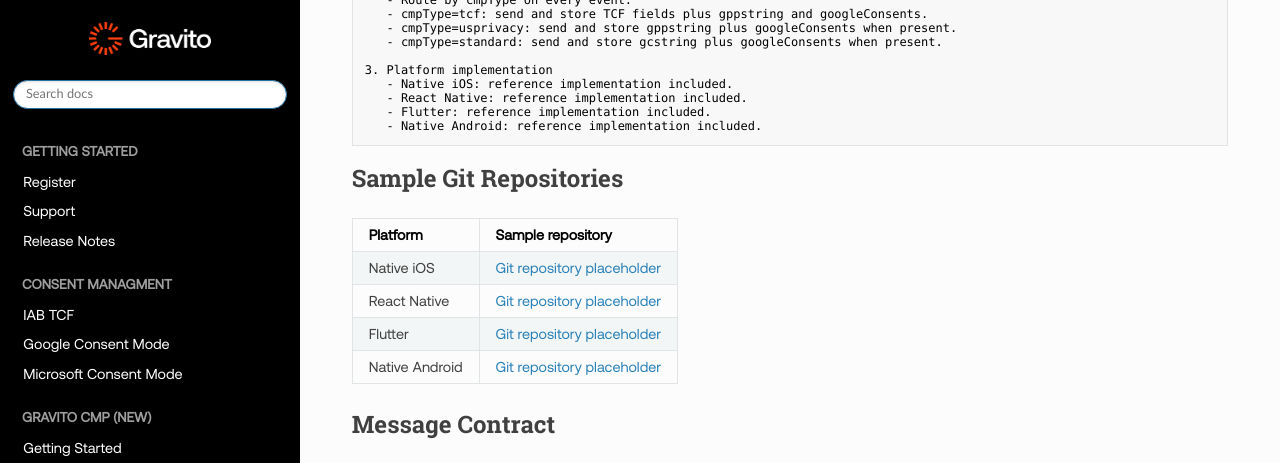
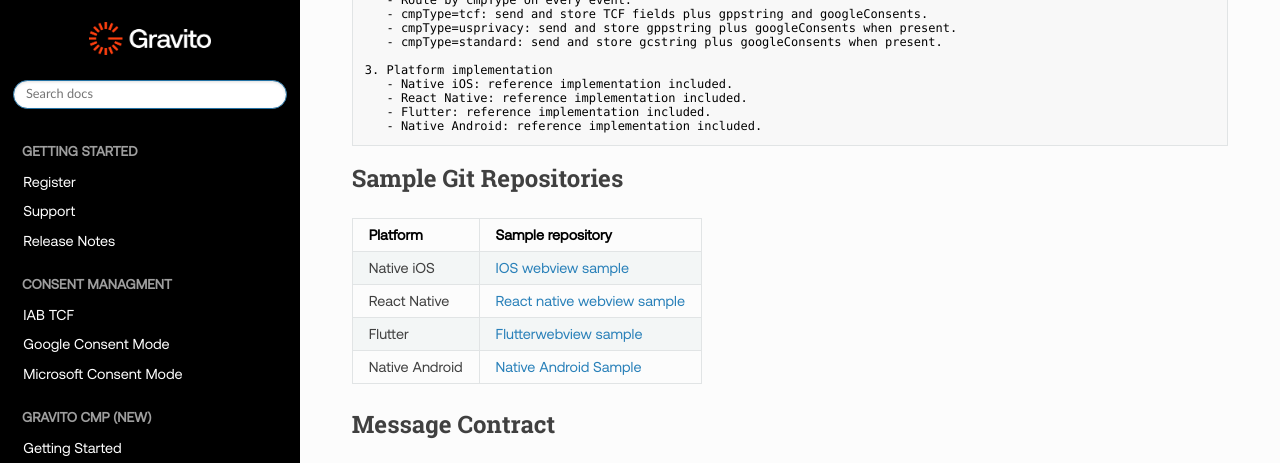
Before and after one commit to GravitoLtd/gravitoltd.github.io, an MkDocs documentation site: the page built from docs/Gravito_V6_CMP/FAQ/GPP-Support-webview.md, in a window 1280 px wide and 900 px high, scrolled down 1775 px. Shown: the top 463 px of the window. Built offline with MkDocs 1.6.1, drawn with Linux system fonts in a browser that asks for light colours; nearby versions of some CDN libraries; comment, search, counter and statistics services are not loaded.

```diff
--- a/docs/Gravito_V6_CMP/drafts/CMPV6-GPP-Support-webview.md
+++ b/docs/Gravito_V6_CMP/FAQ/GPP-Support-webview.md
@@ -82,10 +82,10 @@ Use the following structure when planning a mobile WebView integration:
 
 | Platform | Sample repository |
 | --- | --- |
-| Native iOS | [Git repository placeholder](https://github.com/GravitoLtd/ios-webview-sample/tree/gpp-webview) |
-| React Native | [Git repository placeholder](https://github.com/GravitoLtd/react-native-webview-sample/tree/gpp-support) |
-| Flutter | [Git repository placeholder](https://github.com/GravitoLtd/flutter-webview-sample/tree/gpp-support) |
-| Native Android | [Git repository placeholder](https://github.com/GravitoLtd/GravitoWebViewSampleAndroidForV6/tree/gpp-webview) |
+| Native iOS | [IOS webview sample](https://github.com/GravitoLtd/ios-webview-sample/tree/gpp-webview) |
+| React Native | [React native webview sample](https://github.com/GravitoLtd/react-native-webview-sample/tree/gpp-support) |
+| Flutter | [Flutterwebview sample](https://github.com/GravitoLtd/flutter-webview-sample/tree/gpp-support) |
+| Native Android | [Native Android Sample](https://github.com/GravitoLtd/GravitoWebViewSampleAndroidForV6/tree/gpp-webview) |
 
 ## Message Contract
 
```
Also changed, not shown: docs/Gravito_V6_CMP/Components/TCFCMP/webview_cmp_for_apps.md (+3 -0 lines), docs/Gravito_V6_CMP/FAQ.md (+5 -1 lines), docs/Gravito_V6_CMP/Release_Notes.md (+3 -0 lines).
